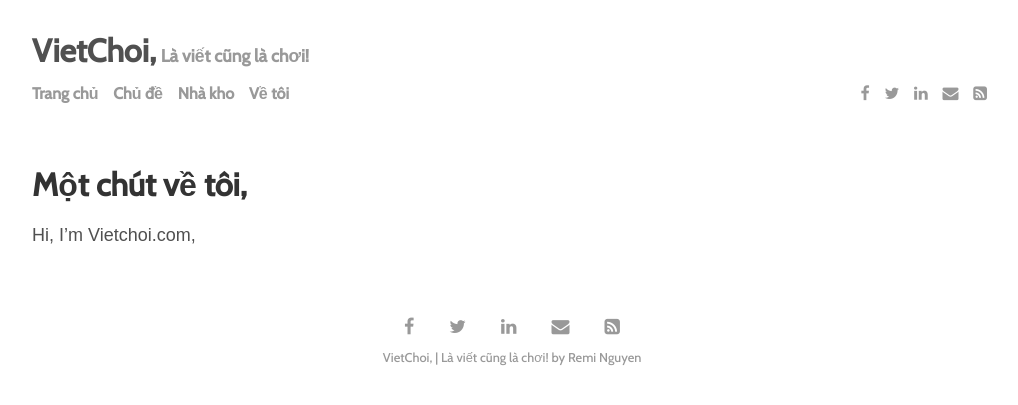
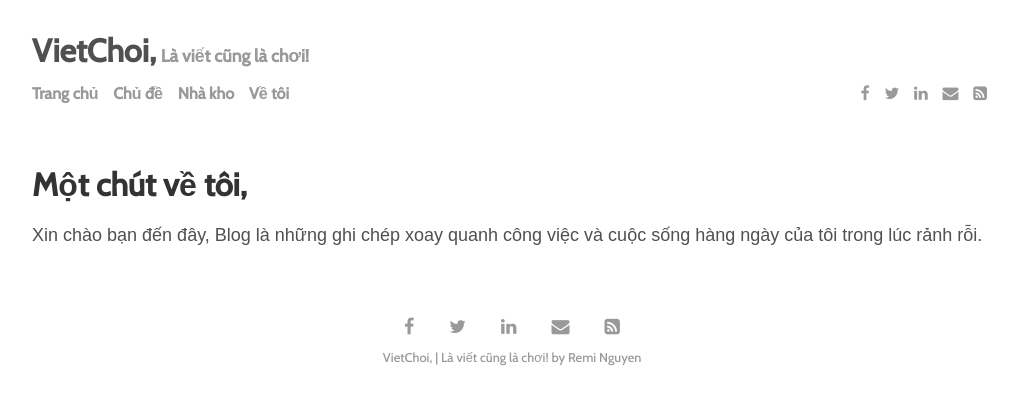
Before and after one commit to vietcf/vietchoi, a Jekyll site: the page built from menu/about.md, in a window 1280 px wide. Shown: the top 405 px of the page, without its empty margins (128-1146 px from the left). Built offline with Jekyll 4.4.1, drawn with Linux system fonts in a browser that asks for light colours; some web fonts are replaced.

Commit message:
update intro

```diff
--- a/menu/about.md
+++ b/menu/about.md
@@ -4,4 +4,5 @@
 permalink: /about
 ---
 
-Hi, I'm Vietchoi.com,
+Xin chào bạn đến đây,
+Blog là những ghi chép xoay quanh công việc và cuộc sống hàng ngày của tôi trong lúc rảnh rỗi.
```
